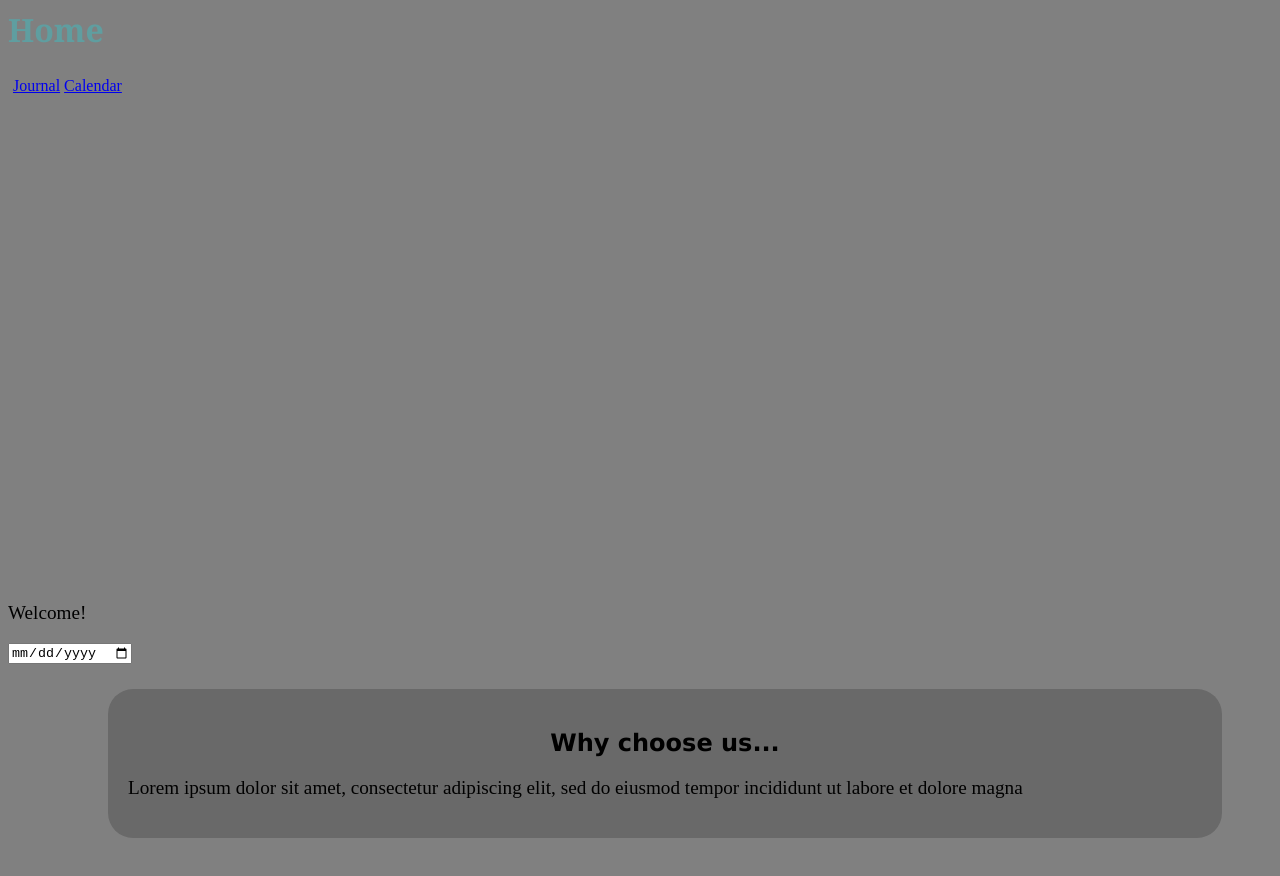
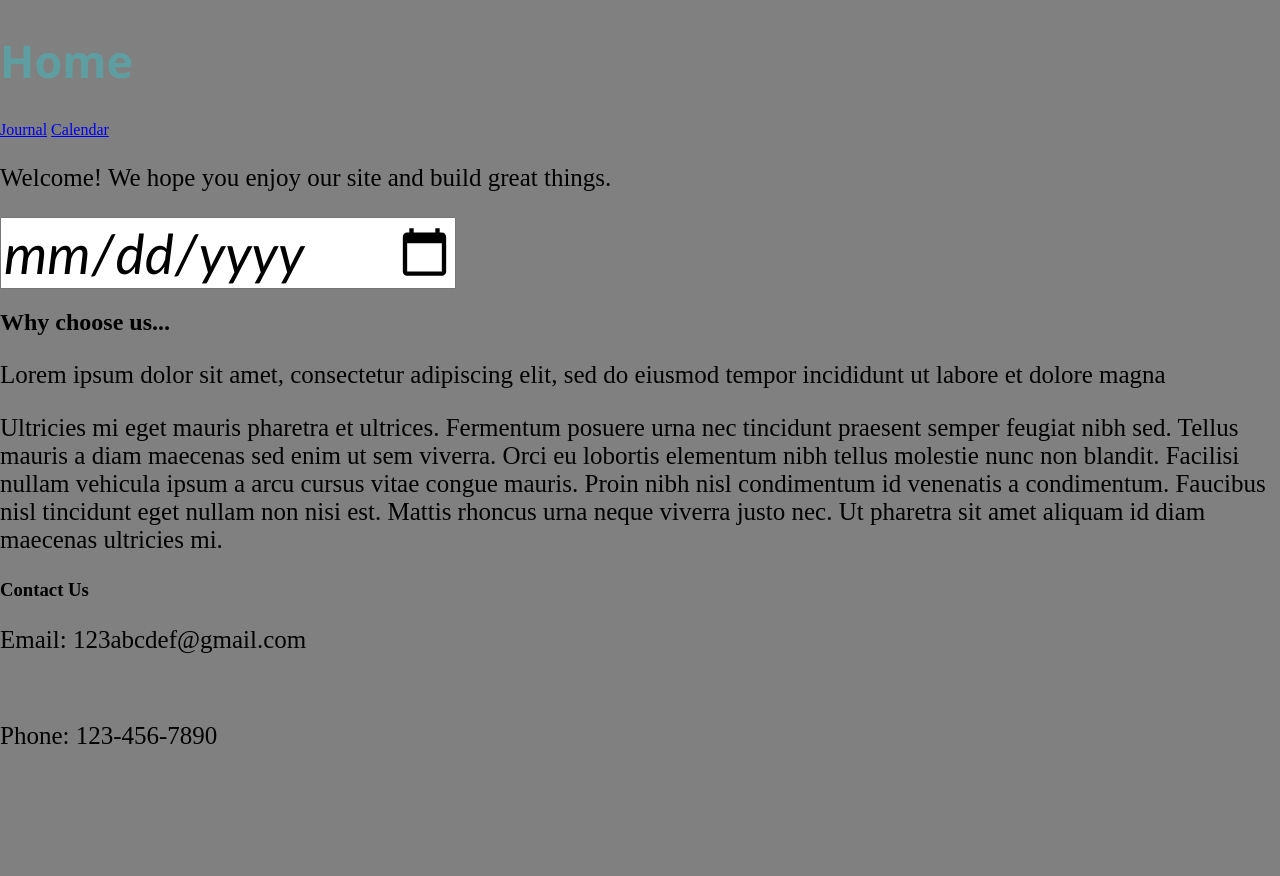
Before and after one commit to AlexanderG40/CSC104-final, a plain HTML site: page index.html in a window 1280 px wide. After the commit the page ends 800 px from the top, so only its background shows below. Drawn offline with Linux system fonts and the light colour scheme.

Commit message:
Add files via upload

```diff
--- a/index.html
+++ b/index.html
@@ -28,11 +28,19 @@
     </header>
     <!--This section will have welcome message-->
     <section>
-        <p>Welcome!</p>
+        <p>Welcome! We hope you enjoy our site and build great things.</p>
         <input type="date" id="date">
         <footer>
+            <!-- created a about us  -->
             <h2>Why choose us...</h2>
+            <!-- A placeholder for my about us... -->
             <p>Lorem ipsum dolor sit amet, consectetur adipiscing elit, sed do eiusmod tempor incididunt ut labore et dolore magna</p>
+            <p>Ultricies mi eget mauris pharetra et ultrices. Fermentum posuere urna nec tincidunt praesent semper feugiat nibh sed. Tellus mauris a diam maecenas sed enim ut sem viverra. Orci eu lobortis elementum nibh tellus molestie nunc non blandit. Facilisi nullam vehicula ipsum a arcu cursus vitae congue mauris.
+             Proin nibh nisl condimentum id venenatis a condimentum. Faucibus nisl tincidunt eget nullam non nisi est. Mattis rhoncus urna neque viverra justo nec. Ut pharetra sit amet aliquam id diam maecenas ultricies mi. </p>
+            <h3>Contact Us</h3>
+            <!-- Where fake contact info will go. BR breakes up the content -->
+            <p>Email: 123abcdef@gmail.com</p><br>
+            <p>Phone: 123-456-7890</p><br>
         </footer>
     </section>
 </body>
--- a/style.css
+++ b/style.css
@@ -1,53 +1,45 @@
-/* Let's use CSS to style the body tag of any HTML page that uses it */
+/* styles the background and body */
 body{
-    /* Set the color of the background to grey */
+    /* Choose grey due to its great modern style */
     background-color: grey;
-    /* Change the font color to aqua */
-    color: black;
+    margin: auto;
+    padding: 0;
+
 }
-
-
-nav{
-    /* Set the height of the nav property */
-    height: 500px;
-    /* Set width to 200px */
-    width: 200px;
-    /* Sets the padding to 5px */
-    padding: 5px;
-}
-
-/* Style the footer */
-footer{
-    /* Alligns the text to center */
-    text-align: center;
-    /* Sets the border of the footer to 1 px */
-    border-radius: 25px;
-    /* Sets the margin */
-    margin: 25px 50px 75px 100px;
-    /* Sets the background color of the footer to dark grey  */
-    background-color: dimgrey;
-    /* Sets the padding */
-    padding: 20px;
-}
-
-
-/* Paragraph Style */
-p{
-    font-family: 'Times New Roman', Times, serif;
-    text-align: justify;
-    font-size: larger;
-}
-
-/* Style the h1 */
+/* Styles the h1 there can only be 1 h1 */
 h1{
     color: cadetblue;
-    font-family: Georgia, 'Times New Roman', Times, serif;
-    margin-top: 5px;
+    font-family: 'Segoe UI', Tahoma, Geneva, Verdana, sans-serif;
+    font-size: 45px;
+    font-weight: 900;
 }
-
-/* Style the h2 */
-h2{
+/* Styles my paragraph */
+p{
+    /* Sets the font style to large and a bit on the formal side on the font weight the higher the numb the darker
+    or bolder it is */
+    font-family: 'Times New Roman', Times, serif;
+    font-size: 25px;
+    font-weight: 200;
+}
+/* Styles my text area, the user will type their goals */
+textarea{
+    font-size: x-large;
+    background-color: black;
+    color: aliceblue;
+    border-radius: 9px;
+    font-style: italic;
+    /* I learned in W3Schools that the resize property prevents textarea from being changed */
+    resize: none;
+}
+/* Style the font inside the box, the user types in goals */
+label{
+    font-size: 29px;
     color: black;
-    font-family: Verdana, Geneva, Tahoma, sans-serif;
 
 }
+/* Styles my calendar to a much bigger size, aswell as the font size and font family */
+input{
+    font-size: 55px;
+    font-family: 'Trebuchet MS', 'Lucida Sans Unicode', 'Lucida Grande', 'Lucida Sans', Arial, sans-serif;
+    font-style: italic;
+}
```
Also changed, not shown: calendar.html (+1 -1 lines).
